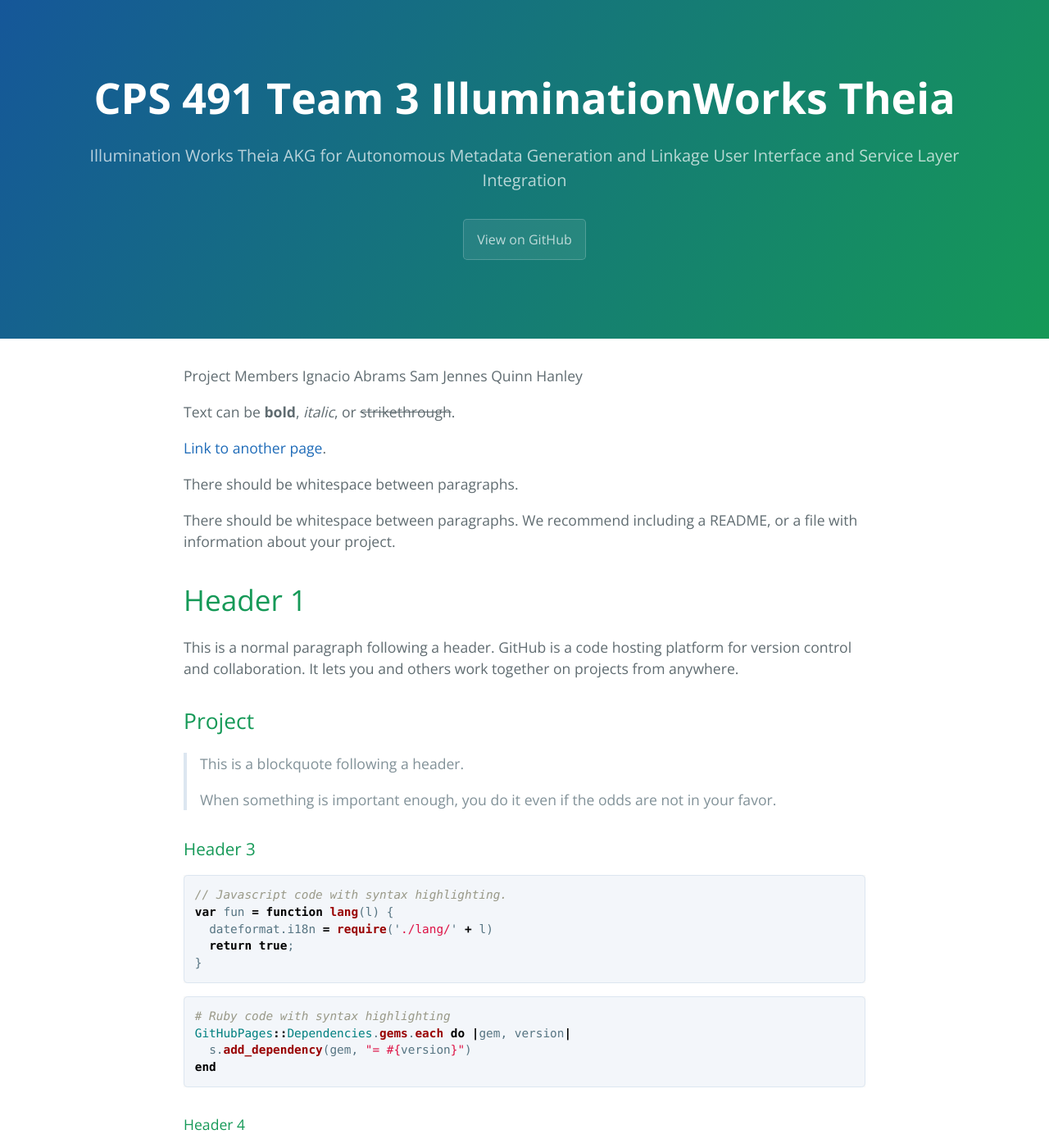
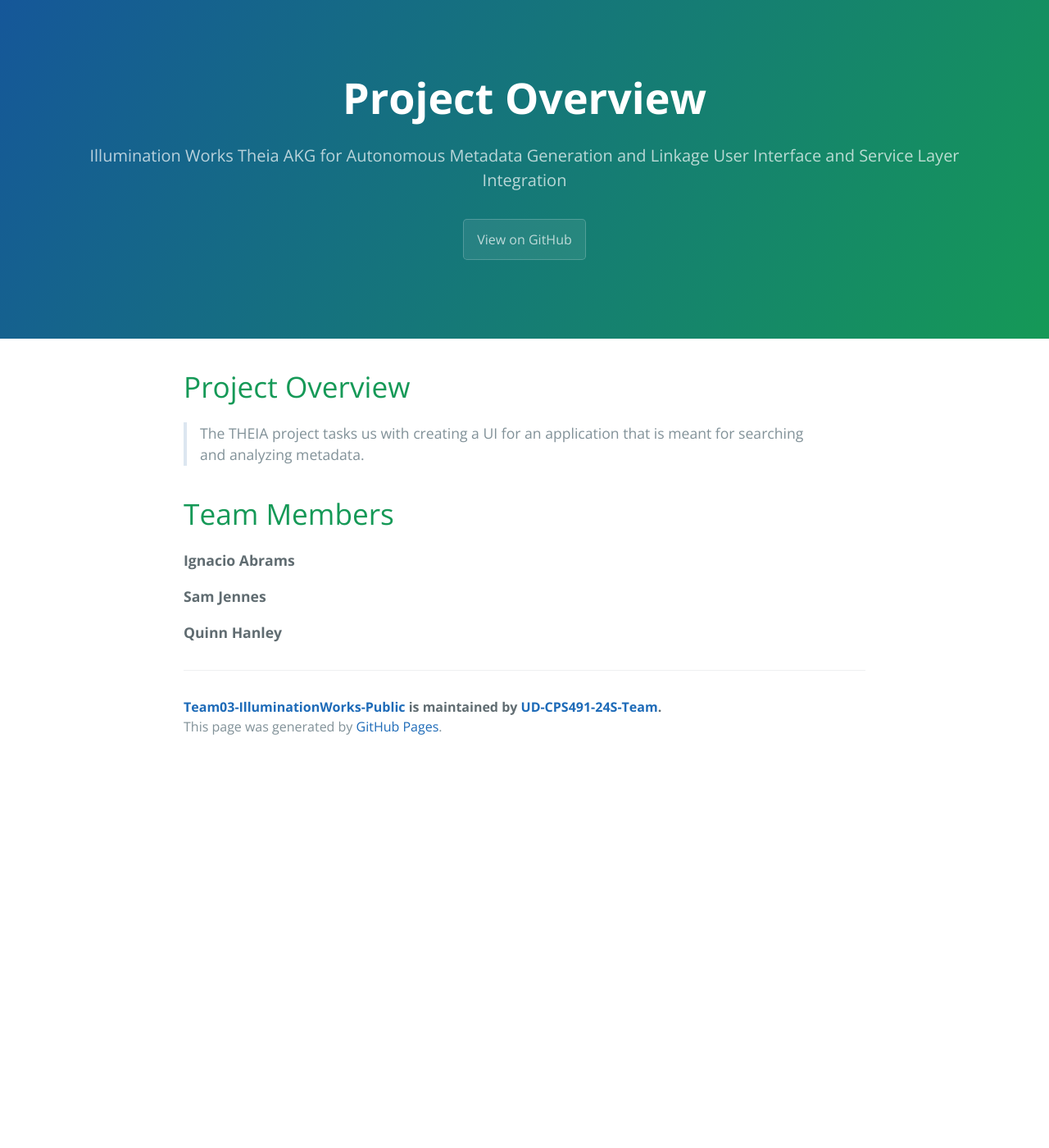
Before and after one commit to UD-CPS491-24S-Team/Team03-IlluminationWorks-Public, a Jekyll site: the page built from index.md, in a window 1280 px wide and 1400 px high. Shown: the whole window at 82% size. Built offline with Jekyll 4.4.1, drawn with Linux system fonts in a browser that asks for light colours; our own code applies the rules of GitHub Pages for plain Markdown files; some of the changed text lies outside the part shown.

Commit message:
page update

````diff
--- a/index.md
+++ b/index.md
@@ -2,127 +2,15 @@
 layout: default
 ---
 
-Project Members
-Ignacio Abrams
-Sam Jennes
-Quinn Hanley
 
-Text can be **bold**, _italic_, or ~~strikethrough~~.
+# Project Overview
 
-[Link to another page](./another-page.html).
+> The THEIA project tasks us with creating a UI for an application that is meant for searching and analyzing metadata.
 
-There should be whitespace between paragraphs.
+# Team Members
 
-There should be whitespace between paragraphs. We recommend including a README, or a file with information about your project.
+**Ignacio Abrams**
 
-# Header 1
+**Sam Jennes**
 
-This is a normal paragraph following a header. GitHub is a code hosting platform for version control and collaboration. It lets you and others work together on projects from anywhere.
-
-## Project
-
-> This is a blockquote following a header.
->
-> When something is important enough, you do it even if the odds are not in your favor.
-
-### Header 3
-
-```js
-// Javascript code with syntax highlighting.
-var fun = function lang(l) {
-  dateformat.i18n = require('./lang/' + l)
-  return true;
-}
-```
-
-```ruby
-# Ruby code with syntax highlighting
-GitHubPages::Dependencies.gems.each do |gem, version|
-  s.add_dependency(gem, "= #{version}")
-end
-```
-
-#### Header 4
-
-*   This is an unordered list following a header.
-*   This is an unordered list following a header.
-*   This is an unordered list following a header.
-
-##### Header 5
-
-1.  This is an ordered list following a header.
-2.  This is an ordered list following a header.
-3.  This is an ordered list following a header.
-
-###### Header 6
-
-| head1        | head two          | three |
-|:-------------|:------------------|:------|
-| ok           | good swedish fish | nice  |
-| out of stock | good and plenty   | nice  |
-| ok           | good `oreos`      | hmm   |
-| ok           | good `zoute` drop | yumm  |
-
-### There's a horizontal rule below this.
-
-* * *
-
-### Here is an unordered list:
-
-*   Item foo
-*   Item bar
-*   Item baz
-*   Item zip
-
-### And an ordered list:
-
-1.  Item one
-1.  Item two
-1.  Item three
-1.  Item four
-
-### And a nested list:
-
-- level 1 item
-  - level 2 item
-  - level 2 item
-    - level 3 item
-    - level 3 item
-- level 1 item
-  - level 2 item
-  - level 2 item
-  - level 2 item
-- level 1 item
-  - level 2 item
-  - level 2 item
-- level 1 item
-
-### Small image
-
-![Octocat](https://github.githubassets.com/images/icons/emoji/octocat.png)
-
-### Large image
-
-![Branching](https://guides.github.com/activities/hello-world/branching.png)
-
-
-### Definition lists can be used with HTML syntax.
-
-<dl>
-<dt>Name</dt>
-<dd>Godzilla</dd>
-<dt>Born</dt>
-<dd>1952</dd>
-<dt>Birthplace</dt>
-<dd>Japan</dd>
-<dt>Color</dt>
-<dd>Green</dd>
-</dl>
-
-```
-Long, single-line code blocks should not wrap. They should horizontally scroll if they are too long. This line should be long enough to demonstrate this.
-```
-
-```
-The final element.
-```
+**Quinn Hanley**
````
